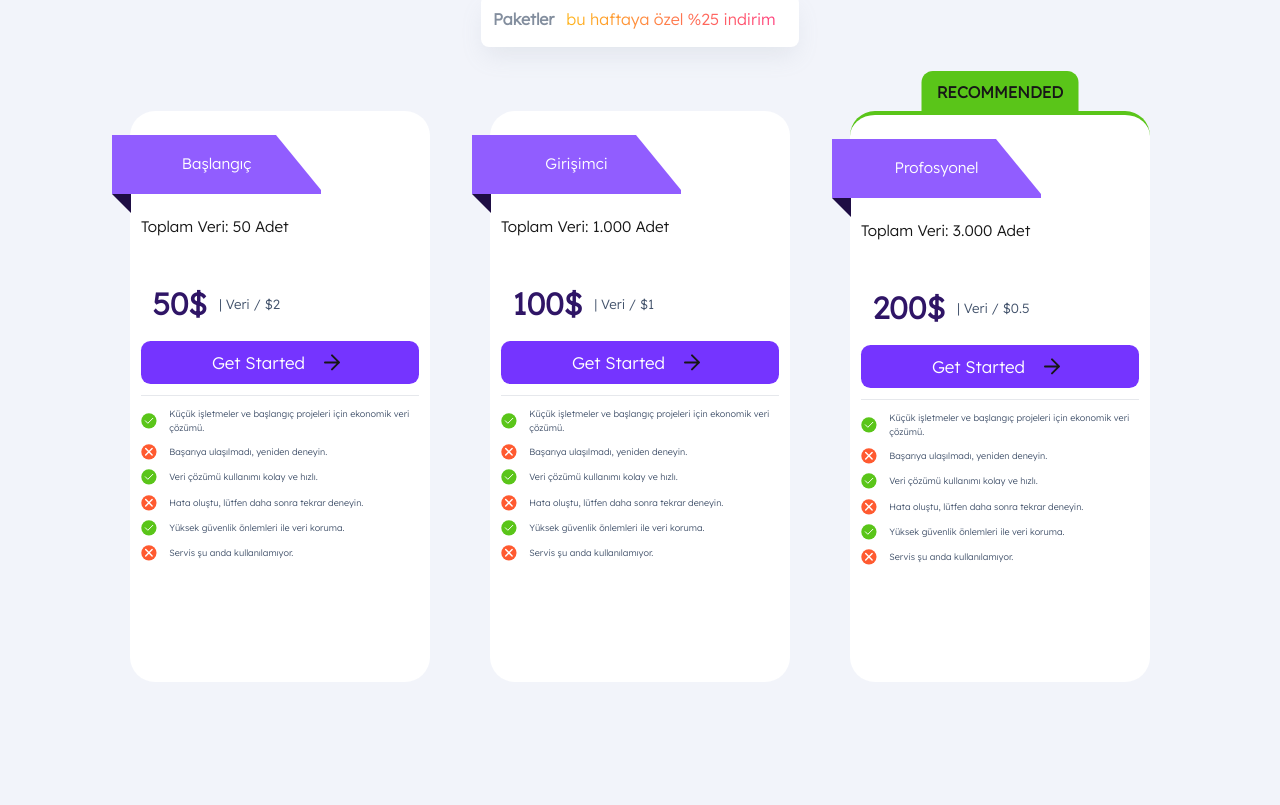
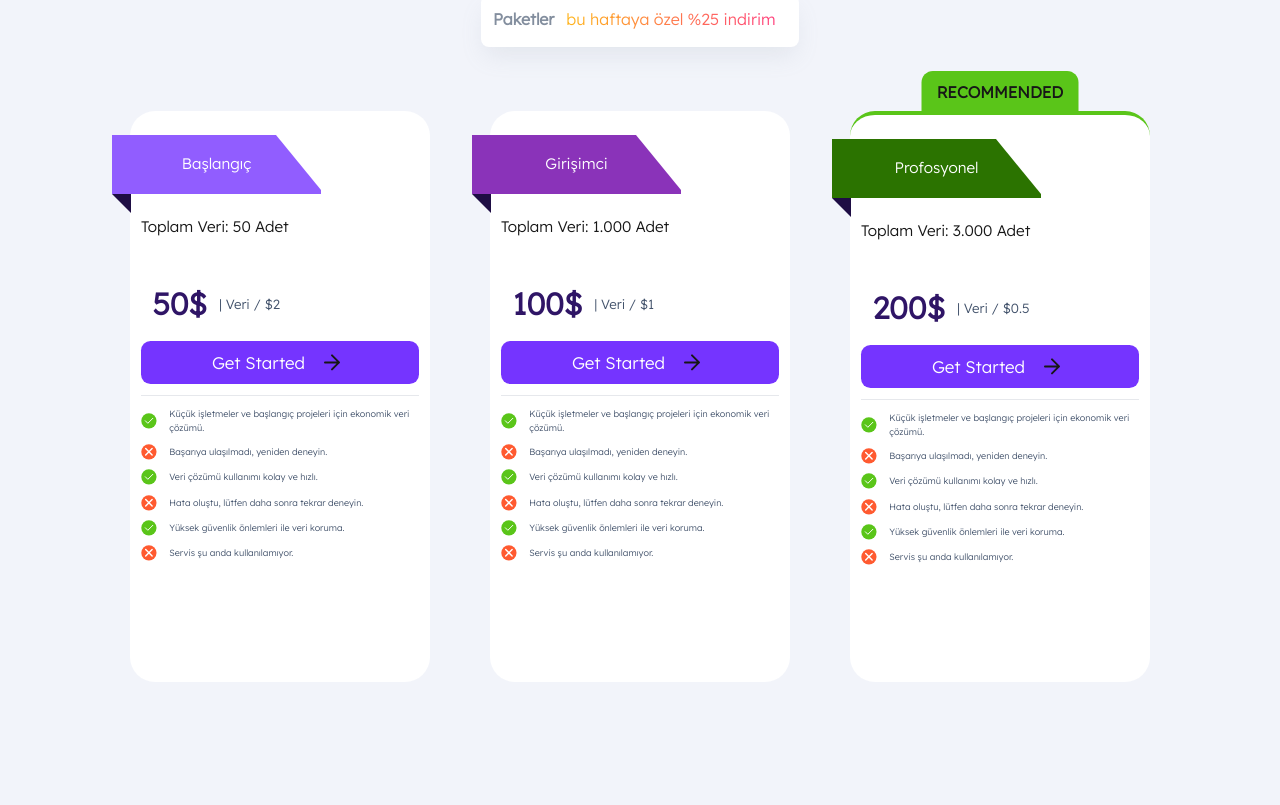
Before and after one commit to Medyanes-360/big-data-sale, a Next.js app: page / in a window 1280 px wide. Shown: the part 1815-2620 px from the top of the page. Built offline with nearby package versions, Linux system fonts and the light colour scheme.

Commit message:
data bgColor add and Card to style bg-color

```diff
--- a/app/globals.css
+++ b/app/globals.css
@@ -44,7 +44,6 @@ button {
   position: relative;
   width: 209px;
   height: 59px;
-  background-color: #915dff;
   display: flex;
   justify-content: center;
   align-items: center;
--- a/components/home/sectionPackages/index.jsx
+++ b/components/home/sectionPackages/index.jsx
@@ -9,18 +9,21 @@ const SectionPackages = () => {
       totalData: "50 Adet",
       price: "50$",
       frequency: "Veri / $2",
+      bgColor: "#915DFF",
     },
     {
       packageName: "Girişimci",
       totalData: "1.000 Adet",
       price: "100$",
       frequency: "Veri / $1",
+      bgColor: "#8A33B9",
     },
     {
       packageName: "Profosyonel",
       totalData: "3.000 Adet",
       price: "200$",
       frequency: "Veri / $0.5",
+      bgColor: "#2B7300",
       recommended: true, // Önerilen paketi işaretlemek için
     },
     {
@@ -28,15 +31,18 @@ const SectionPackages = () => {
       totalData: "Tüm Veriler",
       price: "500$",
       frequency: "Veri / $0.5",
+      bgColor: "#E00083",
     },
     {
       packageName: "Platinum",
       totalData: "∞ Sınırsız",
       price: "500$",
       frequency: "",
+      bgColor: "#FFA108",
     },
     {
       packageName: "Ortak Çalışma ve İş Birliği",
+      bgColor: "#C8905F",
     },
   ];
 
@@ -76,11 +82,12 @@ const SectionPackages = () => {
               {cardData.map((data, index) => (
                 <Card
                   key={index}
-                  packageName={data.packageName}
-                  totalData={data.totalData}
-                  price={data.price}
-                  frequency={data.frequency}
-                  recommendBorder={data.recommended}
+                  packageName={data?.packageName}
+                  bgColor={data?.bgColor}
+                  totalData={data?.totalData}
+                  price={data?.price}
+                  frequency={data?.frequency}
+                  recommendBorder={data?.recommended}
                 />
               ))}
             </div>
--- a/globalElements/Card/index.jsx
+++ b/globalElements/Card/index.jsx
@@ -2,8 +2,11 @@ import ButtonComponent from "../Button";
 import CardListContent from "../../components/home/sectionPackages/sectionCardListContent";
 import Icons from "@/public/assets/icons/Icons";
 
-const CardBrand = ({ children }) => (
-  <div className="text-white custom-shape absolute  top-0 left-[-10px]">
+const CardBrand = ({ children, bgColor }) => (
+  <div
+    className="text-white  custom-shape absolute  top-0 left-[-10px]"
+    style={{ backgroundColor: bgColor }}
+  >
     {children}
   </div>
 );
@@ -17,6 +20,7 @@ const CardRecommend = () => (
 const Card = ({
   packageName,
   totalData,
+  bgColor,
   price,
   frequency,
   recommendBorder,
@@ -28,7 +32,7 @@ const Card = ({
   >
     {recommendBorder && <CardRecommend />}
 
-    <CardBrand>
+    <CardBrand bgColor={bgColor}>
       <span
         className="text-[15.24px] text-white font-Inter font-medium"
         style={{ color: "white" }}
```
